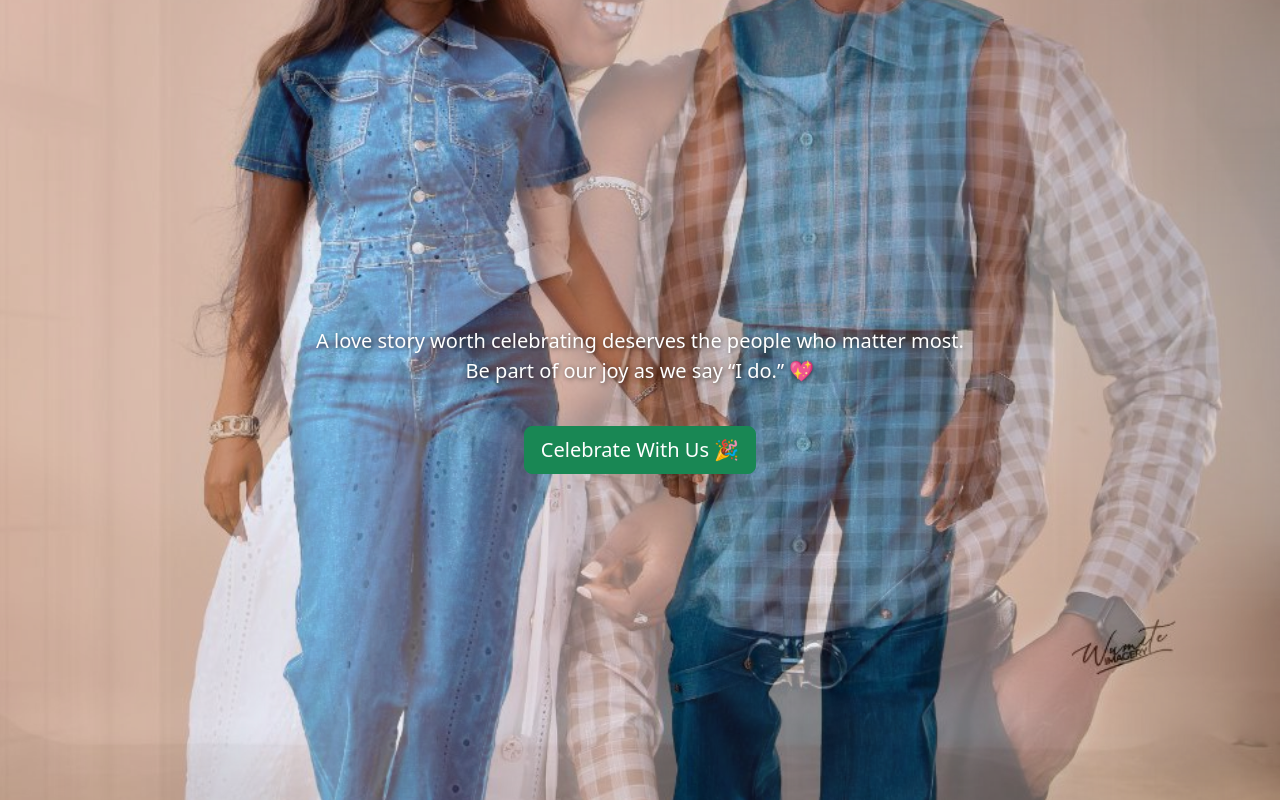
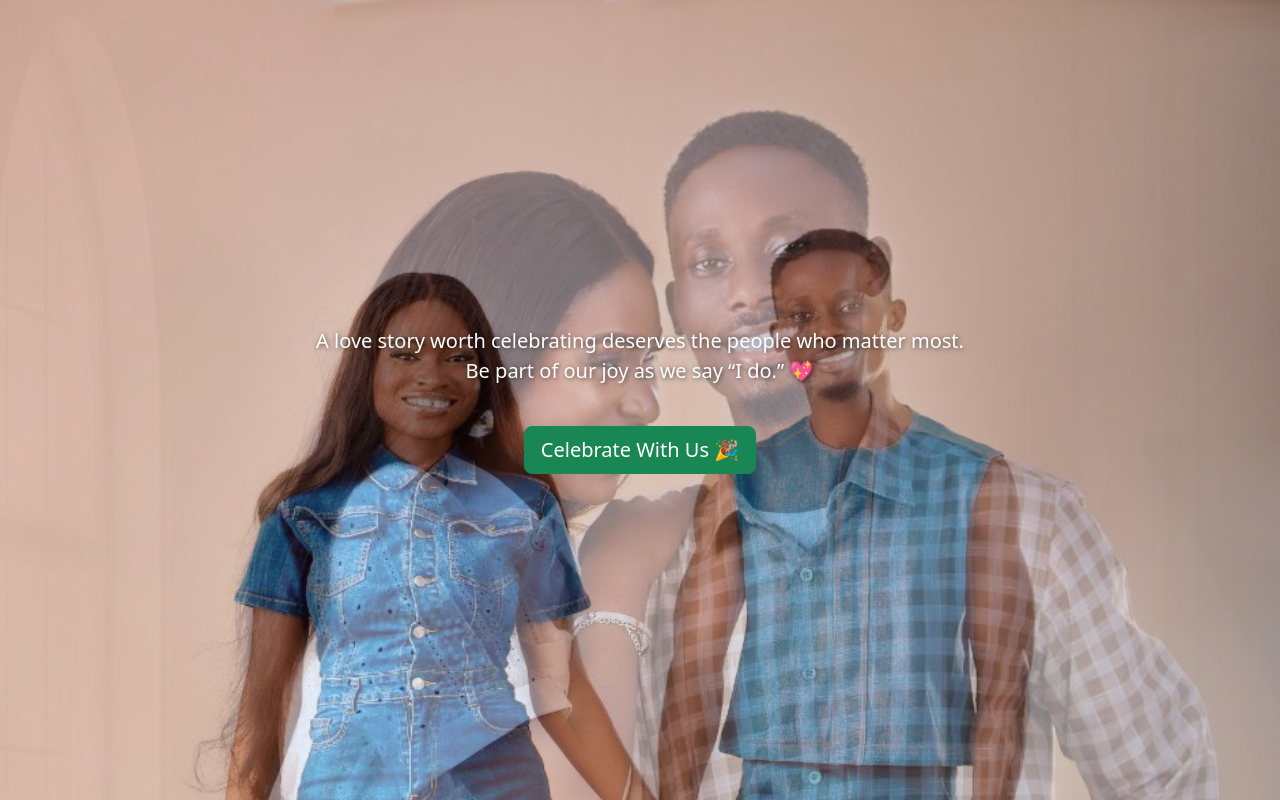
Before and after one commit to Obasolomoni/Kolade-IV, a React (Vite) app in the folder marriage-invite/: page / in a window 1280 px wide. Built offline with nearby package versions, Linux system fonts and the light colour scheme.

Commit message:
Changed background image size

```diff
--- a/marriage-invite/src/App.jsx
+++ b/marriage-invite/src/App.jsx
@@ -59,7 +59,7 @@ export default function App() {
         style={{
           backgroundImage: `url(${bgImages[currentBg]})`,
           backgroundSize: "cover",
-          backgroundPosition: "center",
+          backgroundPosition: "center top",
           backgroundRepeat: "no-repeat",
           position: "fixed",
           top: 0,
```
